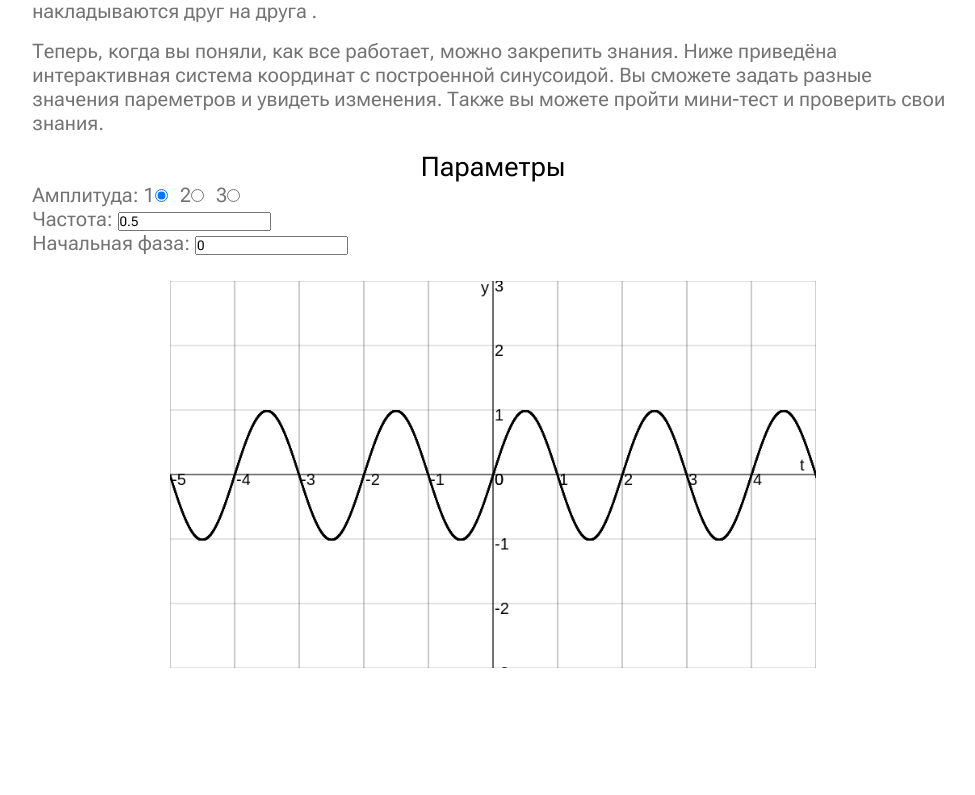
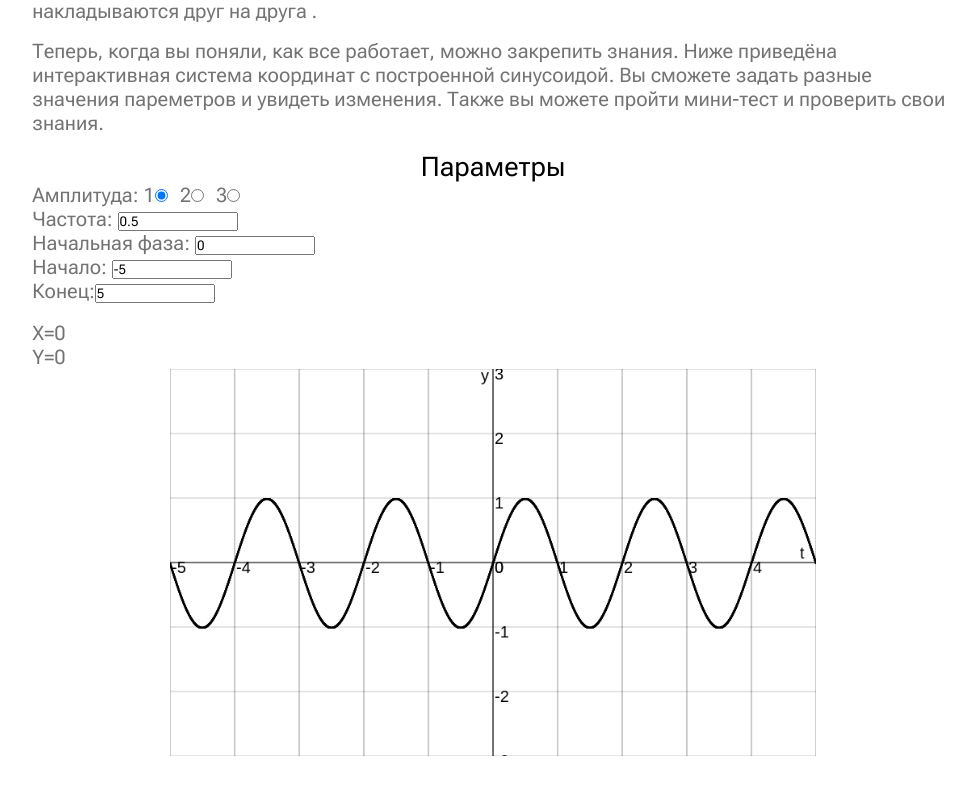
Before and after one commit to K1ttK1tty/coordinate-system.-charts, a React (Create React App) app: page / in a window 1280 px wide. Shown: the part 4594-5389 px from the top of the page, without its empty margins (147-1122 px from the left). Before the commit the page ends 5352 px from the top, so only its background shows below. Built offline with nearby package versions, Linux system fonts and the light colour scheme.

Commit message:
added range

```diff
--- a/src/App.css
+++ b/src/App.css
@@ -13,6 +13,9 @@ body {
 html {
     width: 100%;
     height: 100%;
+}
+input {
+    max-width: 120px;
 }
 .App {
     padding-top: 80px;
--- a/src/App.js
+++ b/src/App.js
@@ -6,10 +6,8 @@ const App = function () {
 
     return (
         <BrowserRouter>
-
             <Menu />
             <AppRouter />
-
         </BrowserRouter>
     );
 };
--- a/src/components/Canvas.js
+++ b/src/components/Canvas.js
@@ -1,6 +1,6 @@
-import React from 'react';
-const Canvas = function ({ canvasWidth, canvasHeight, scaleY, scaleX, stepX, stepY, args, }) {
-    const canvas = React.useRef();
+import React, { useEffect, useRef, memo } from 'react';
+const Canvas = memo(function ({ canvasWidth, canvasHeight, scaleY, scaleX, stepX, stepY, args, getMousePosition }) {
+    const canvas = useRef();
     const draw = (context, canvasWidth, canvasHeight) => {
 
         // линии координат
@@ -20,6 +20,7 @@ const Canvas = function ({ canvasWidth, canvasHeight, scaleY, scaleX, stepX, ste
             context.lineTo(canvasWidth, i);
             context.fillText(0 - (i / scaleX - Math.round(canvasHeight / scaleX / 2)), stepY + 2, i + 13)
         }
+
         context.stroke();
         context.closePath();
         // оси
@@ -37,19 +38,18 @@ const Canvas = function ({ canvasWidth, canvasHeight, scaleY, scaleX, stepX, ste
         let A = args.A;
         let phase = args.phase;
         let radian = phase * Math.PI / 180;
-
         for (let i = -canvasWidth / 5; i <= canvasWidth; i = i + 0.05) {
             const x = (i - stepX) / scaleX;
-            const argInSin = 2 * Math.PI * x * frequency;
-            const y = A * Math.sin(argInSin + radian);
-            context.fillStyle = "black";
-            context.fillRect(x * scaleX + stepY - 1, stepX - scaleY * y, 2, 2)
-
+            if (args.start <= x && x <= args.end) {
+                const argInSin = 2 * Math.PI * x * frequency;
+                const y = A * Math.sin(argInSin + radian);
+                context.fillStyle = "black";
+                context.fillRect(x * scaleX + stepY - 1, stepX - scaleY * y, 2, 2)
+            }
         }
-
     }
 
-    React.useEffect(() => {
+    useEffect(() => {
         const context = canvas.current.getContext("2d");
         const canvasWidth = 800;
         const canvasHeight = 480;
@@ -60,8 +60,14 @@ const Canvas = function ({ canvasWidth, canvasHeight, scaleY, scaleX, stepX, ste
     //     draw: PropTypes.func.isRequired,
     // };
 
-
-    return <canvas className='canvas' ref={canvas} height={canvasHeight} width={canvasWidth} />
-    // onMouseMove={getMousePosition}
-};
+    return (
+        <canvas
+            onMouseMove={getMousePosition}
+            className='canvas'
+            ref={canvas}
+            height={canvasHeight}
+            width={canvasWidth}
+        />
+    )
+});
 export default Canvas;
--- a/src/components/UI/ImgWithDescribe/ImgWithDescribe.jsx
+++ b/src/components/UI/ImgWithDescribe/ImgWithDescribe.jsx
@@ -1,7 +1,14 @@
 import React from 'react';
 const ImgWithDescribe = function ({ img, desc, children }) {
     return (
-        <div className='imgWrapper'><img className='mainSinImg' src={img} />{desc}{children ? children : ''}</div>
+        <div className='imgWrapper'>
+            <img
+                className='mainSinImg'
+                src={img}
+                alt='Изображение графика на координатах'
+            />
+            {desc}{children && children}
+        </div>
     )
 };
 export default ImgWithDescribe;
--- a/src/components/UI/ParamsChange/ParamsChange.jsx
+++ b/src/components/UI/ParamsChange/ParamsChange.jsx
@@ -1,6 +1,6 @@
-import React from 'react';
+import React, { memo } from 'react';
 import cl from './ParamsChange.module.css'
-const ParamsChange = function ({ args, setArgs }) {
+const ParamsChange = memo(function ({ args, setArgs }) {
 
     return (
         <div className={cl.wrap}>
@@ -8,15 +8,69 @@ const ParamsChange = function ({ args, setArgs }) {
             <div className={cl.params}>
                 <ul className={cl.listAmpl}>
                     <span className={cl.titleA}>Амплитуда:</span>
-                    <li><label htmlFor="apl1">1</label><input onChange={e => setArgs({ ...args, A: e.target.value })} id='apl1' type="radio" value={1} name='val' defaultChecked={true} /></li>
-                    <li><label htmlFor="apl2">2</label><input onChange={e => setArgs({ ...args, A: e.target.value })} id='apl2' type="radio" value={2} name='val' /></li>
-                    <li><label htmlFor="apl3">3</label><input onChange={e => setArgs({ ...args, A: e.target.value })} id='apl3' type="radio" value={3} name='val' /></li>
+                    <li>
+                        <label htmlFor="apl1">1</label>
+                        <input
+                            onChange={e => setArgs({ ...args, A: e.target.value })}
+                            id='apl1'
+                            type="radio" value={1}
+                            name='val' defaultChecked={true}
+                        />
+                    </li>
+                    <li>
+                        <label htmlFor="apl2">2</label>
+                        <input
+                            onChange={e => setArgs({ ...args, A: e.target.value })}
+                            id='apl2'
+                            type="radio"
+                            value={2}
+                            name='val'
+                        />
+                    </li>
+                    <li>
+                        <label htmlFor="apl3">3</label>
+                        <input
+                            onChange={e => setArgs({ ...args, A: e.target.value })}
+                            id='apl3'
+                            type="radio"
+                            value={3} name='val'
+                        />
+                    </li>
                 </ul>
-                <div className="frequency"><span className='labelFreq'>Частота: </span> <input onChange={e => setArgs({ ...args, frequency: e.target.value })} value={args.frequency} type="text" /></div>
-                <div className="phase"><span className='labelPhase'>Начальная фаза: </span> <input onChange={e => setArgs({ ...args, phase: e.target.value })} value={args.phase} type="text" /></div>
+                <div className="frequency">
+                    <span className='labelFreq'>Частота: </span>
+                    <input
+                        onChange={e => setArgs({ ...args, frequency: e.target.value })}
+                        value={args.frequency}
+                        type="text"
+                    />
+                </div>
+                <div className="phase">
+                    <span className='labelPhase'>Начальная фаза: </span>
+                    <input
+                        onChange={e => setArgs({ ...args, phase: e.target.value })}
+                        value={args.phase}
+                        type="text"
+                    />
+                </div>
+                <div>
+                    <div>Начало: <input
+                        onChange={e => setArgs({ ...args, start: e.target.value })}
+                        value={args.start}
+                        type="text"
+                    />
+                    </div>
+                    <div>Конец:
+                        <input
+                            onChange={e => setArgs({ ...args, end: e.target.value })}
+                            value={args.end}
+                            type="text"
+                        />
+                    </div>
+                </div>
             </div>
 
         </div>
     )
-};
+});
 export default ParamsChange;
--- a/src/components/UI/ParamsChange/ParamsChange.module.css
+++ b/src/components/UI/ParamsChange/ParamsChange.module.css
@@ -1,6 +1,6 @@
 .wrap{
     height: 100px;
-    margin: 0px auto 30px;
+    margin: 0px auto 70px;
 }
 .title{
     text-align: center;
--- a/src/pages/Main/Main.jsx
+++ b/src/pages/Main/Main.jsx
@@ -1,19 +1,29 @@
-import '../../App.css';
-import React from "react";
-import Canvas from "../../components/Canvas"; // Change the path according to the directory structure of your project
-import '../../styles/canvas.css'
-import { useState } from 'react';
+import React, { useState, memo } from "react";
+// components
+import Canvas from "../../components/Canvas";
 import Content from '../../components/UI/Content/Content';
 import ParamsChange from '../../components/UI/ParamsChange/ParamsChange';
-const Main = function () {
+// styles
+import '../../App.css';
+import '../../styles/canvas.css'
+const Main = memo(function () {
     const canvasWidth = 800;
     const canvasHeight = 480;
-    const [xyPosition, setXYPosition] = useState([0, 0]);
     const scaleY = 80;
     const scaleX = 80;
+    const [xyPosition, setXYPosition] = useState([0, 0]);
     const stepX = Math.round(canvasHeight / scaleY / 2) * scaleY; // нахождение шага прмерно в середине и домножение номера шага на сам шаг, чтобы получить значение, находящееся примерно в середине полотна
     const stepY = Math.round(canvasWidth / scaleX / 2) * scaleX;
-    const [args, setArgs] = useState({ frequency: 0.5, A: 1, phase: 0 });
+    const [args, setArgs] = useState({ frequency: 0.5, A: 1, phase: 0, start: -5, end: 5 });
+
+    function getMousePosition(e) {
+        const positions = e.target.getBoundingClientRect();
+        const widthScale = 1000 / positions.width; // 1.25
+        const heightScale = 600 / positions.height;
+        const xPosition800 = Math.round((e.clientX - positions.left) * widthScale - 500);
+        const yPosition800 = Math.round((-e.clientY + positions.top + positions.height / 2) * heightScale);
+        setXYPosition([xPosition800, yPosition800]);
+    }
 
     return (
         <div className="App" >
@@ -21,9 +31,19 @@ const Main = function () {
             <div className="article">
                 <Content />
                 <ParamsChange args={args} setArgs={setArgs} />
-                <Canvas args={args} canvasWidth={canvasWidth} canvasHeight={canvasHeight} scaleY={scaleY} scaleX={scaleX} stepX={stepX} stepY={stepY} />
+                <div className="position">X={xyPosition[0]}</div>
+                <div className="position">Y={xyPosition[1]}</div>
+                <Canvas
+                    getMousePosition={getMousePosition}
+                    args={args}
+                    canvasWidth={canvasWidth}
+                    canvasHeight={canvasHeight}
+                    scaleY={scaleY} scaleX={scaleX}
+                    stepX={stepX}
+                    stepY={stepY}
+                />
             </div>
         </div>
     );
-};
+});
 export default Main;
```
Also changed, not shown: src/components/UI/Content/Content.jsx (+106 -21 lines), src/pages/Test/Test.jsx (+0 -1 lines).
